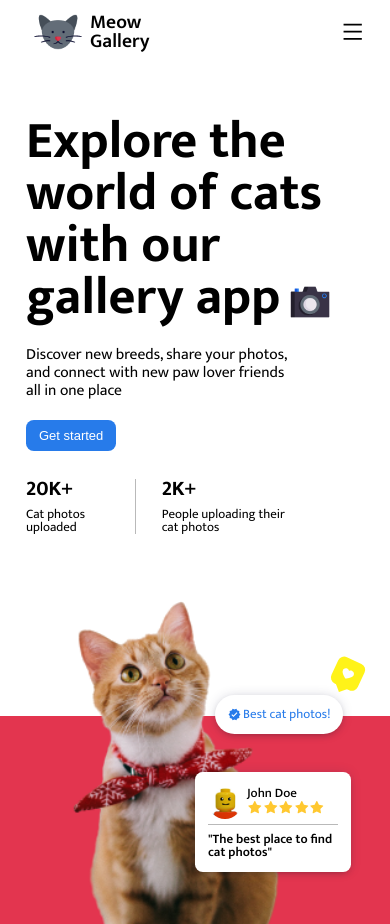
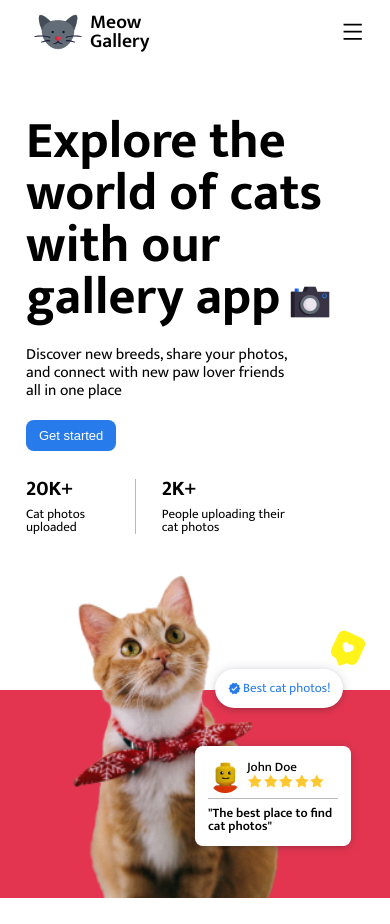
Before and after one commit to hafezfhmi/fullstack-mern-template, a React (Create React App) app in the folder client/: page / in a window 390 px wide. Built offline with nearby package versions, Linux system fonts and the light colour scheme; no server answers.

Commit message:
Style: Client - Fix responsive for hero image

```diff
--- a/client/src/components/Hero/hero.module.css
+++ b/client/src/components/Hero/hero.module.css
@@ -180,10 +180,13 @@
 
   .heroImg {
     position: relative;
+    left: -2rem;
+    padding-top: 10rem;
   }
 
   .heroImgBg {
-    right: -2rem;
+    position: relative;
+    top: 0;
     padding: 2rem;
     width: 100%;
     height: 12rem;
```
